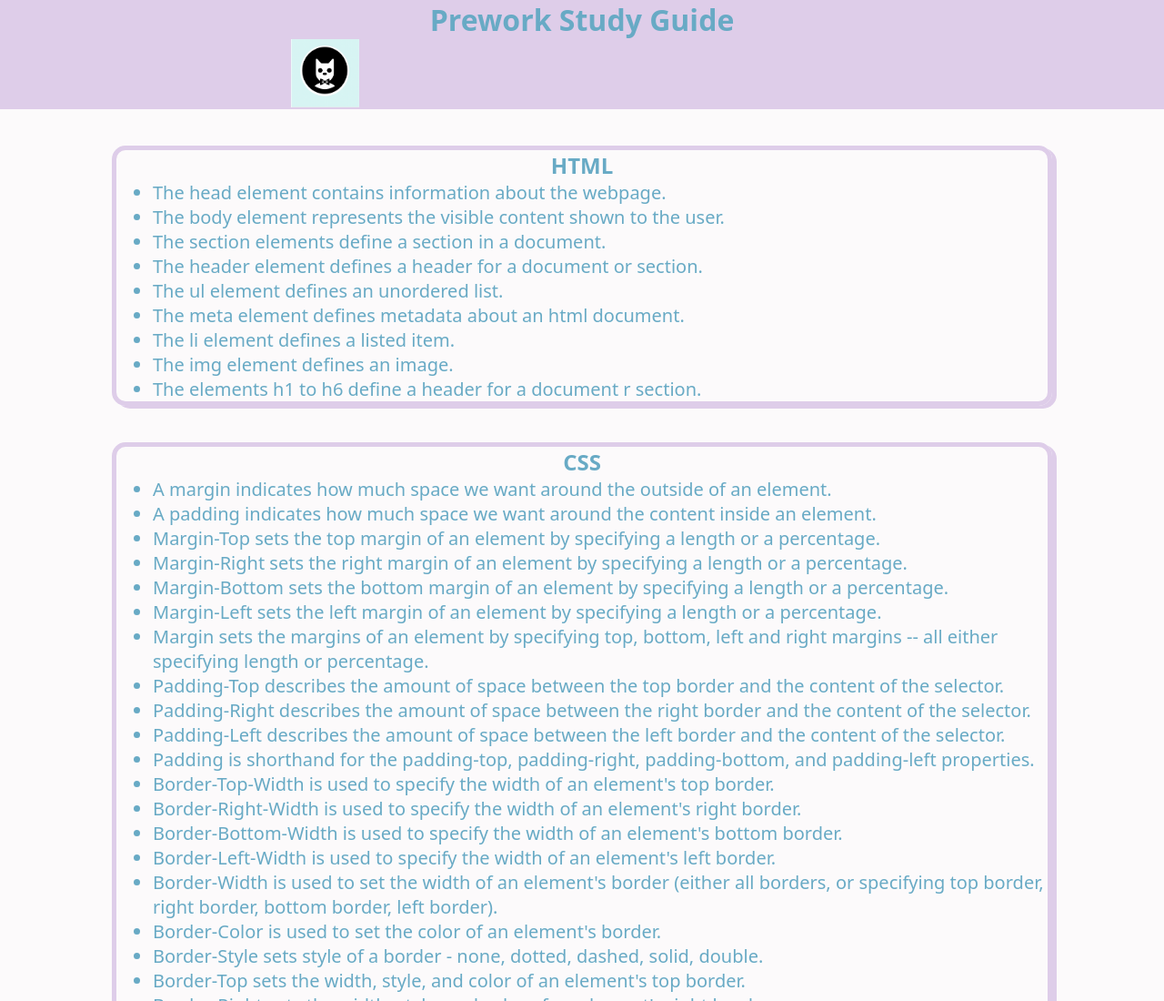
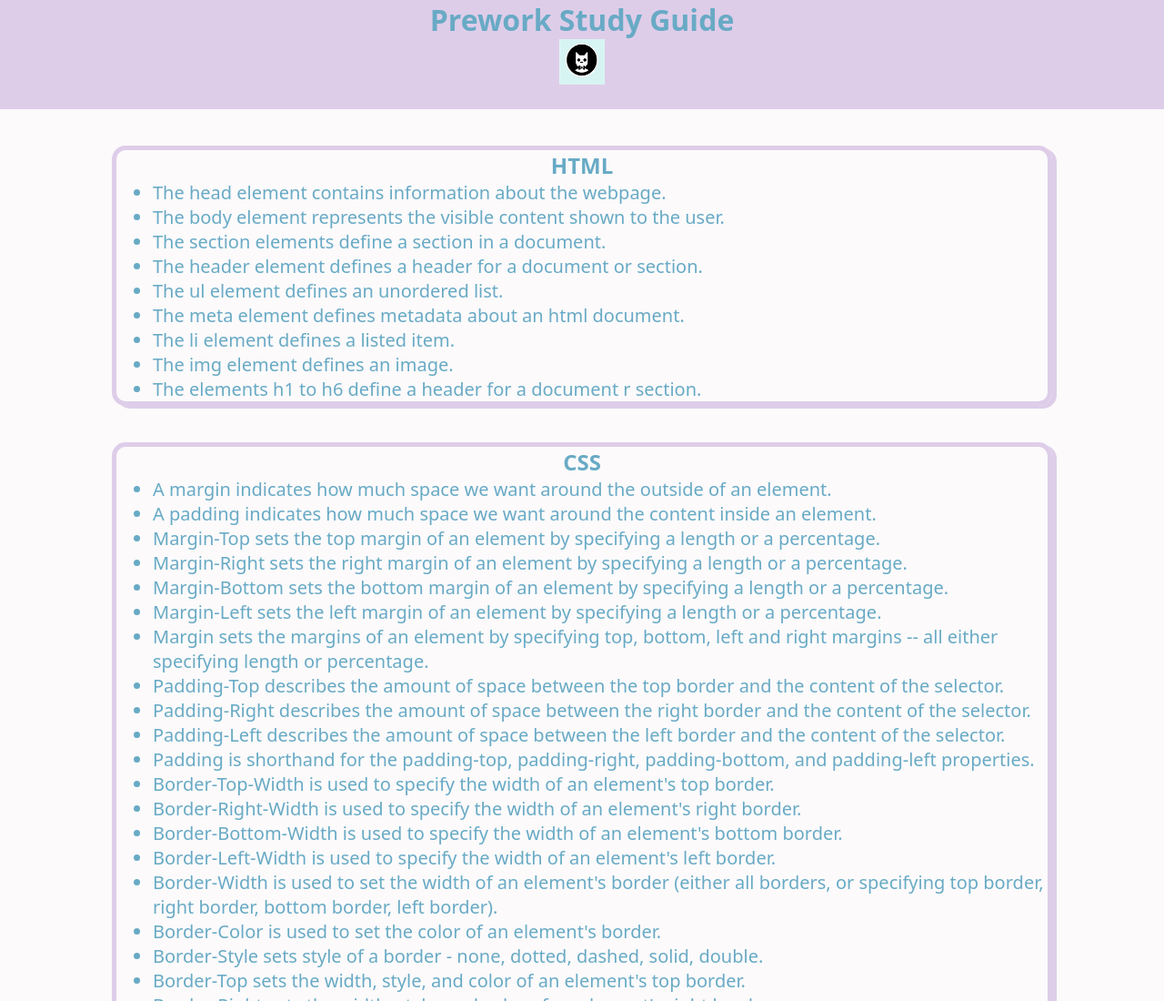
Before and after one commit to MMerzoug/prework-study-guide, a plain HTML site: page index.html in a window 1280 px wide. Shown: the top 1100 px of the page at 91% size. Drawn offline with Linux system fonts and the light colour scheme.

Commit message:
added CSS to project

```diff
--- a/assets/style.css
+++ b/assets/style.css
@@ -18,11 +18,11 @@ h2 {
 
 }
 img {
-    display: inline-block;
-    height: 75px;
-    width: 75px;
-    margin-left: 25%;
-    margin-right: 25%;
+    display: block;
+    height: 50px;
+    width: 50px;
+    margin-left: auto;
+    margin-right: auto;
 }
 ul {
     padding-left: 40px;
```
